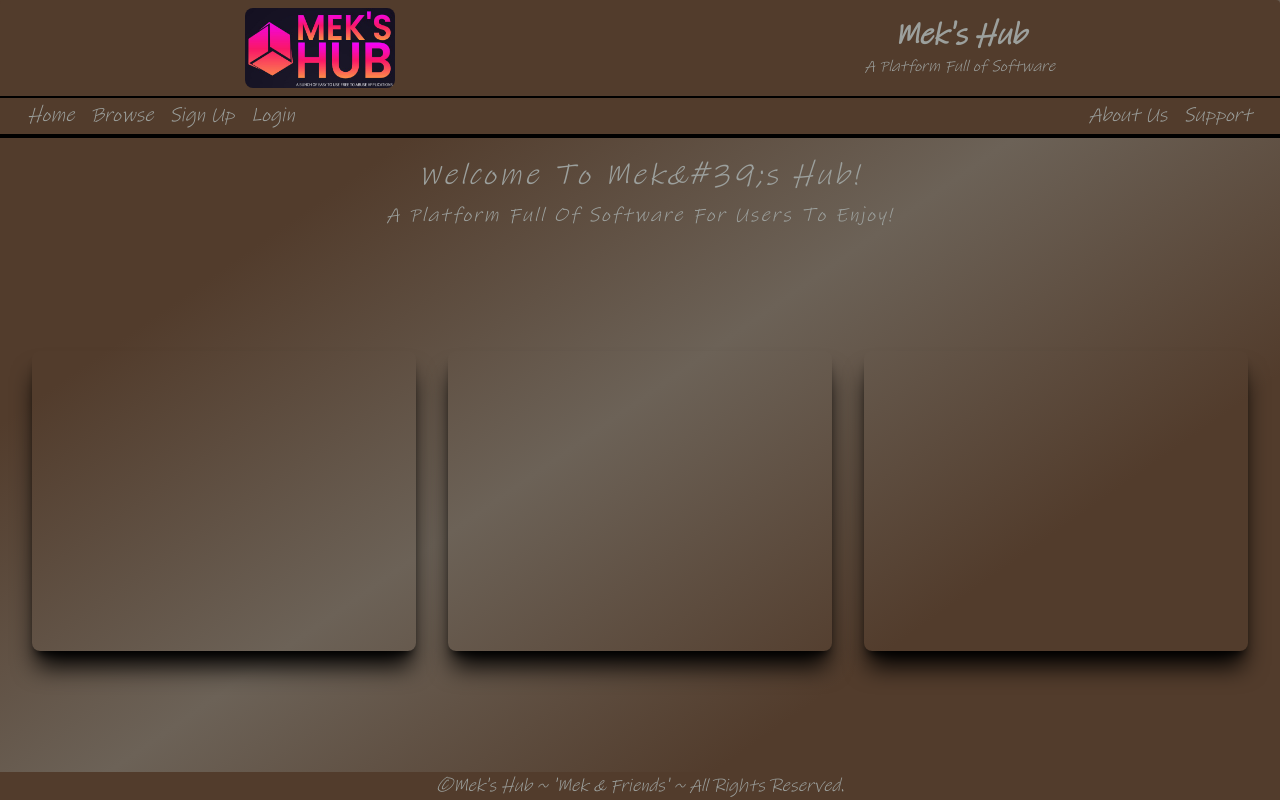
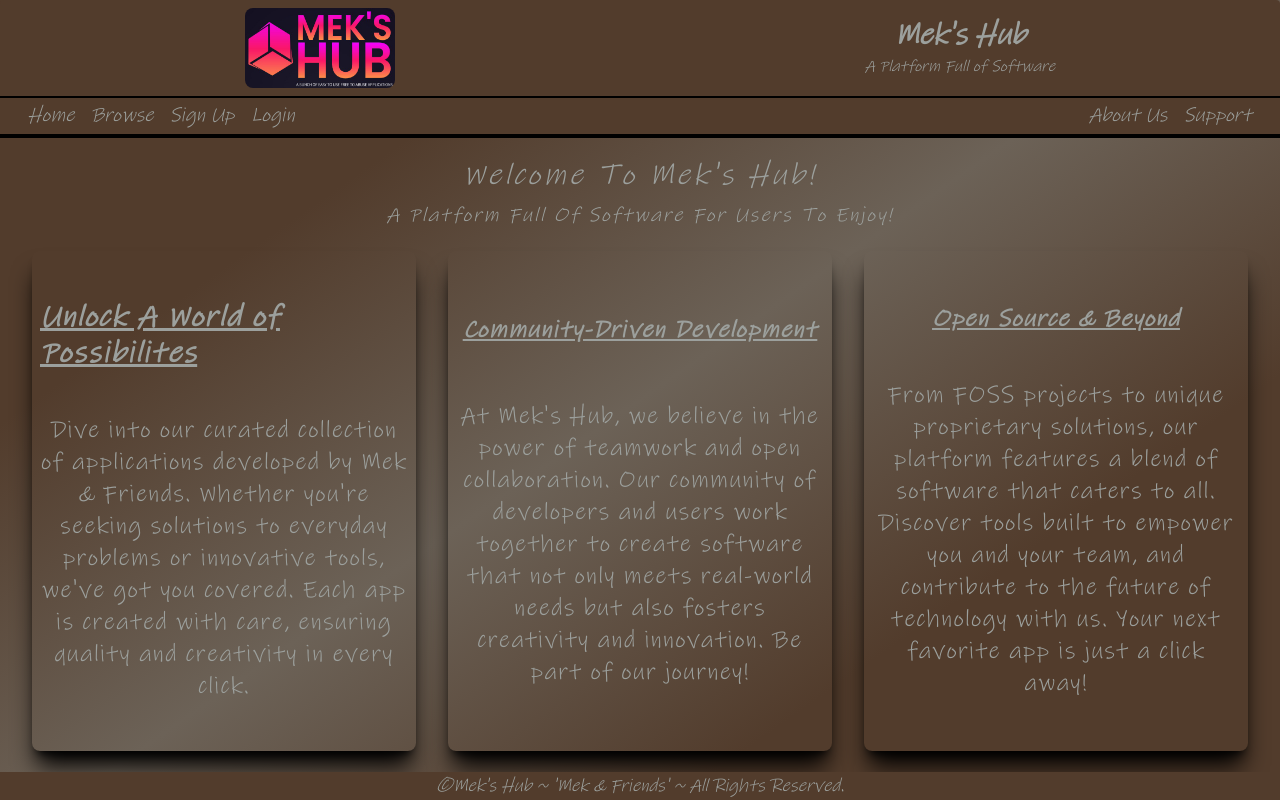
Before and after one commit to mekasu0124/MeksHub, a React (Create React App) app: page / in a window 1280 px wide. Built offline with nearby package versions, Linux system fonts and the light colour scheme.

Commit message:
created landing screen text

```diff
--- a/src/components/home/main.js
+++ b/src/components/home/main.js
@@ -3,14 +3,44 @@ import Title from '../universal/title';
 export default function Main() {
   return (
     <main className="flex flex-col items-center justify-start w-full flex-1">
-      <Title props={{ title: 'Welcome To Mek&#39;s Hub!', subtitle: 'A Platform Full Of Software For Users To Enjoy!'}} />
+      <Title props={{ title: 'Welcome To Mek\'s Hub!', subtitle: 'A Platform Full Of Software For Users To Enjoy!'}} />
 
       <div className="flex flex-row items-center justify-evenly flex-1 w-full">
-        <div className="flex flex-col items-center justify-start w-[30%] h-[300px] shadow-black shadow-xl rounded-lg p-2"></div>
+        <div className="flex flex-col items-center justify-evenly w-[30%] h-[500px] shadow-black shadow-xl rounded-lg p-2">
+          <h3 className="font-inkfree text-fg text-3xl font-bold italic underline tracking-wider">
+            Unlock A World of Possibilites
+          </h3>
 
-        <div className="flex flex-col items-center justify-start w-[30%] h-[300px] shadow-black shadow-xl rounded-lg p-2"></div>
+          <p className="font-inkfree tracking-wider text-center text-fg text-2xl">
+            Dive into our curated collection of applications developed by Mek &
+            Friends. Whether you&#39;re seeking solutions to everyday problems or
+            innovative tools, we&#39;ve got you covered. Each app is created with
+            care, ensuring quality and creativity in every click.
+          </p>
+        </div>
 
-        <div className="flex flex-col items-center justify-start w-[30%] h-[300px] shadow-black shadow-xl rounded-lg p-2"></div>
+        <div className="flex flex-col items-center justify-evenly w-[30%] h-[500px] shadow-black shadow-xl rounded-lg p-2">
+          <h3 className="font-inkfree text-fg text-2xl font-bold italic underline tracking-wider">Community-Driven Development</h3>
+
+          <p className="font-inkfree tracking-wider text-center text-fg text-2xl">
+            At Mek's Hub, we believe in the power of teamwork and open
+            collaboration. Our community of developers and users work
+            together to create software that not only meets real-world
+            needs but also fosters creativity and innovation. Be part of
+            our journey!
+          </p>
+        </div>
+
+        <div className="flex flex-col items-center justify-evenly w-[30%] h-[500px] shadow-black shadow-xl rounded-lg p-2">
+          <h3 className="font-inkfree text-fg text-2xl font-bold italic underline tracking-wider">Open Source & Beyond</h3>
+
+          <p className="font-inkfree tracking-wider text-center text-fg text-2xl">
+            From FOSS projects to unique proprietary solutions, our platform
+            features a blend of software that caters to all. Discover tools
+            built to empower you and your team, and contribute to the future
+            of technology with us. Your next favorite app is just a click away!
+          </p>
+        </div>
       </div>
     </main>
   );
```
